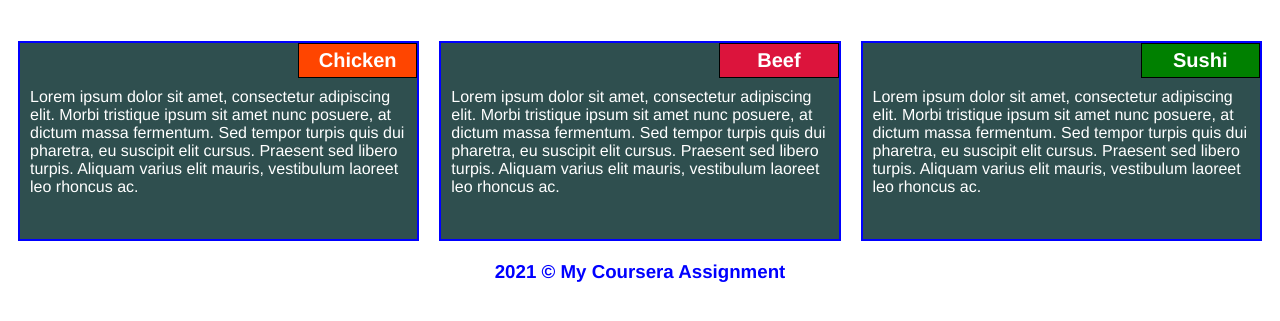
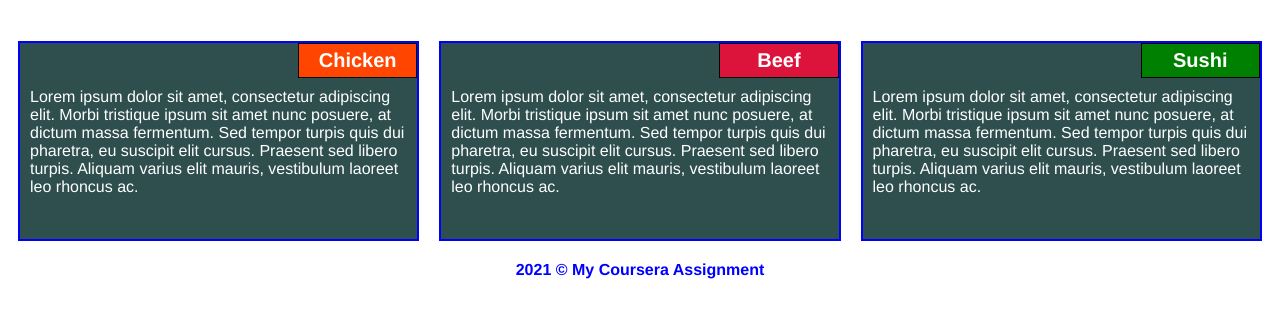
Before and after one commit to Samdukugh/Coursera-test, a plain HTML site: page Assignment/index.html in a window 1280 px wide. Shown: the part 59-380 px from the top of the page. Drawn offline with Linux system fonts and the light colour scheme.

Commit message:
Assignment

```diff
--- a/Assignment/css/styles.css
+++ b/Assignment/css/styles.css
@@ -11,7 +11,7 @@ h1 {
 
 }
 
-h3 {
+h4 {
   text-align: center;
   font-family: Helvetica, sans-serif;
   color: blue
--- a/Assignment/index.html
+++ b/Assignment/index.html
@@ -42,7 +42,7 @@
 	</div>
 	<br>
 	<div>
-		<h3>2021 &copy My Coursera Assignment</h3>
+		<h4>2021 &copy My Coursera Assignment</h4>
 	</div>
 </body>
 </html>
```
